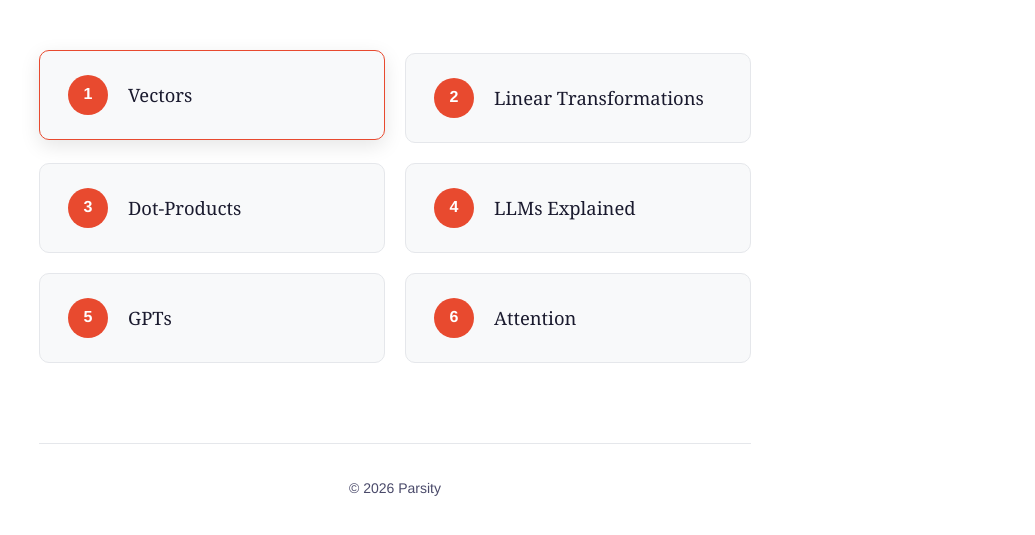
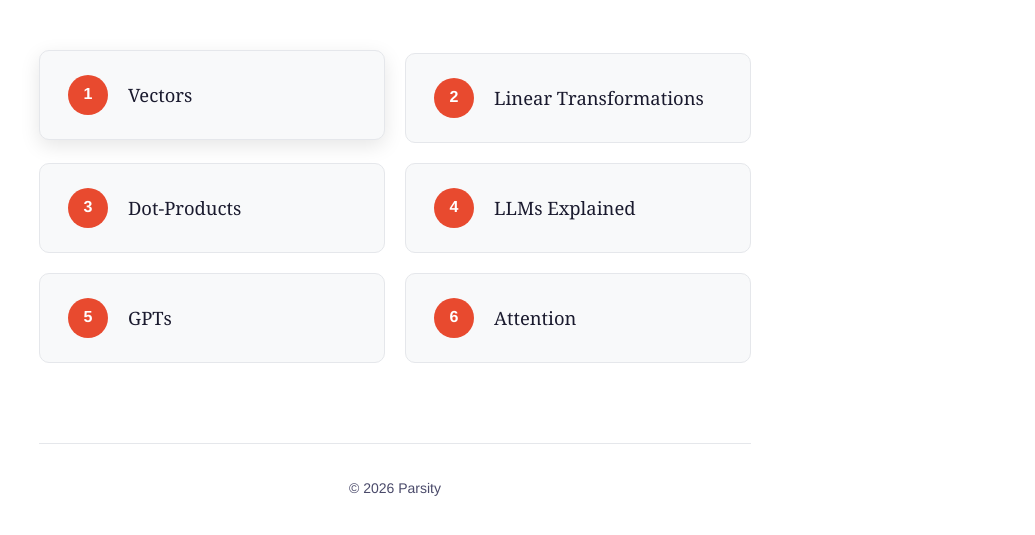
Before and after one commit to Scurrlin/AI_Compendium, a plain HTML site: page index.html in a window 1280 px wide. In both pictures the pointer is over the link 457 px from the left and 322 px from the top of the page. Shown: the part 225-760 px from the top of the page, without its empty margins (245-1280 px from the left). Drawn offline with Linux system fonts and the light colour scheme.

Commit message:
final updates

```diff
--- a/landing.css
+++ b/landing.css
@@ -170,7 +170,7 @@ header p {
 .topic-card:hover {
     transform: translateY(-3px);
     box-shadow: 0 6px 20px var(--shadow-color);
-    border-color: #E84A2F;
+    border-color: var(--border-light);
 }
 
 .topic-card:active {
```
Also changed, not shown: 1 other file.
